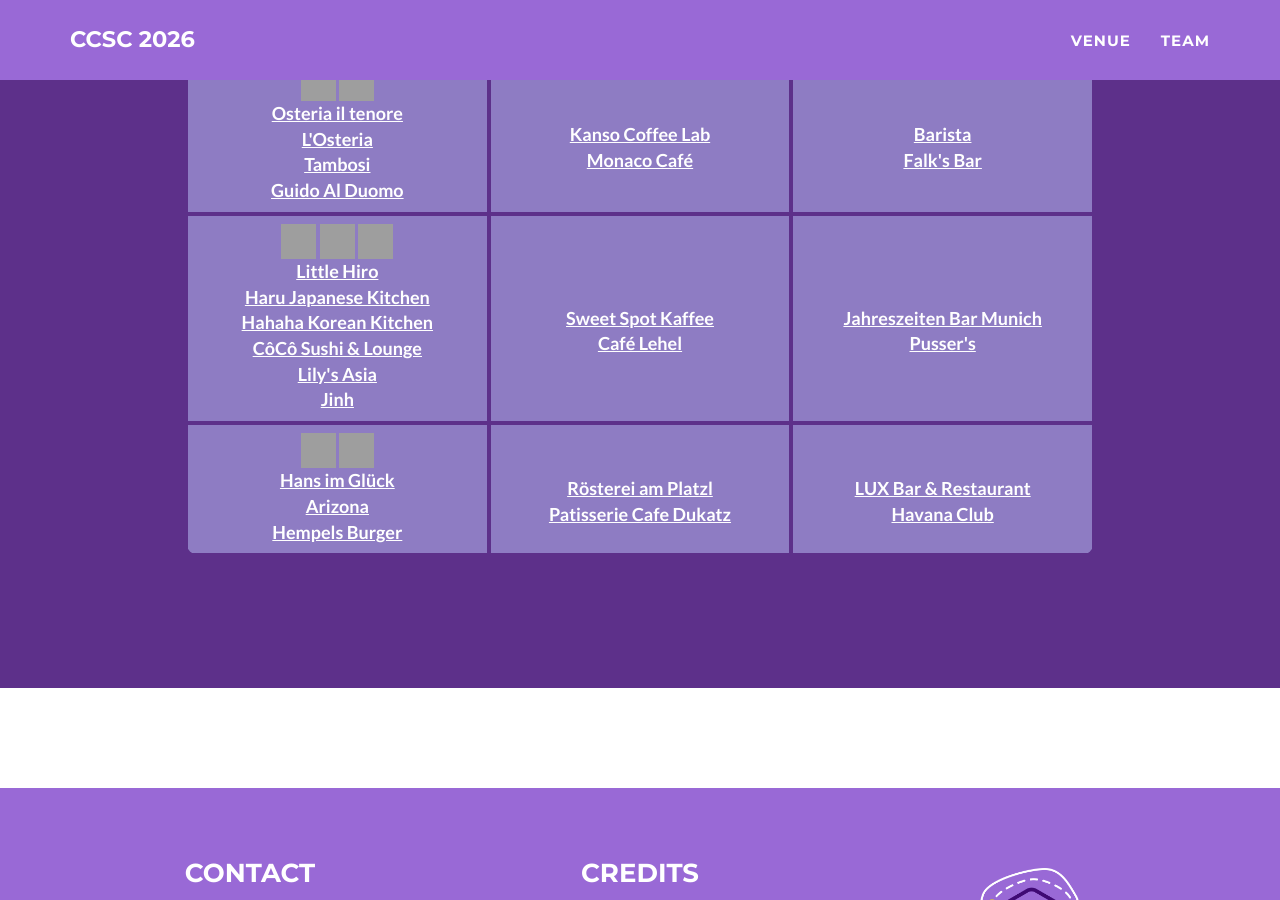
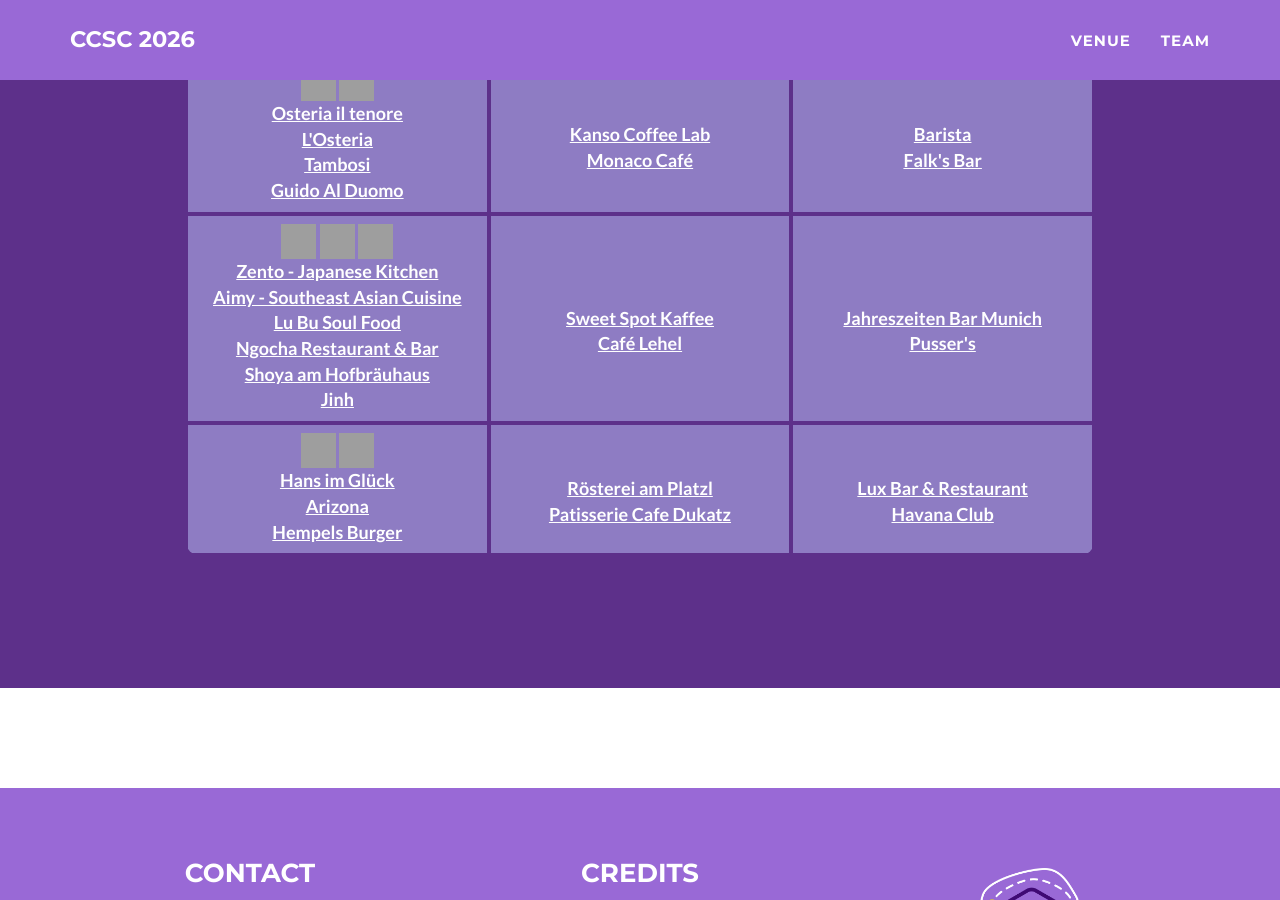
Before and after one commit to ccsc2026/ccsc2026.github.io, a Jekyll site: the page built from venue.html, in a window 1280 px wide and 900 px high, scrolled down 3181 px. Built offline with Jekyll 4.4.1, drawn with Linux system fonts in a browser that asks for light colours; grey boxes are pictures that could not be loaded.

Commit message:
Update venue.html

```diff
--- a/venue.html
+++ b/venue.html
@@ -170,11 +170,11 @@ layout: page
         </tr>
 	<tr>
           <td> <img width="35" height="35" src="https://img.icons8.com/fluency/48/salmon-sushi.png" alt="salmon-sushi"/> <img width="35" height="35" src="https://img.icons8.com/fluency/48/noodles.png" alt="noodles"/> <img width="35" height="35" src="https://img.icons8.com/fluency/48/bento.png" alt="bento"/>
-		<br> <a href="https://maps.app.goo.gl/o8SD9am7hisXzunz7" target="_blank" style="color:#ffffff;"><b>Little Hiro</b></a>
-		<br> <a href="https://maps.app.goo.gl/k4ATPXGCXcZhuPUv5" target="_blank" style="color:#ffffff;"><b>Haru Japanese Kitchen</b></a>
-		<br> <a href="https://maps.app.goo.gl/gNXpjUQTtS1hyWbk6" target="_blank" style="color:#ffffff;"><b>Hahaha Korean Kitchen</b></a>
-		<br> <a href="https://maps.app.goo.gl/7jEfakNuyyUM4YkM9" target="_blank" style="color:#ffffff;"><b>CôCô Sushi & Lounge</b></a>
-	  	<br> <a href="https://maps.app.goo.gl/yGJyDpYkZCBTeu8M8" target="_blank" style="color:#ffffff;"><b>Lily's Asia</b></a>
+		<br> <a href="https://maps.app.goo.gl/j2dkG2xUQ9LDeF666" target="_blank" style="color:#ffffff;"><b>Zento - Japanese Kitchen</b></a>
+		<br> <a href="https://maps.app.goo.gl/jRcBYgyG2JPfuEDu8" target="_blank" style="color:#ffffff;"><b>Aimy - Southeast Asian Cuisine</b></a>
+		<br> <a href="https://maps.app.goo.gl/stjyz2KLZVNi2mcbA" target="_blank" style="color:#ffffff;"><b>Lu Bu Soul Food</b></a>
+		<br> <a href="https://maps.app.goo.gl/GiFY1qLcR2a1aCaQ6" target="_blank" style="color:#ffffff;"><b>Ngocha Restaurant & Bar</b></a>
+	  	<br> <a href="https://maps.app.goo.gl/7cMfHBDyQZBgYe6W7" target="_blank" style="color:#ffffff;"><b>Shoya am Hofbräuhaus</b></a>
 	  	<br> <a href="https://maps.app.goo.gl/ZoLd5ktXD1k9a7eU8" target="_blank" style="color:#ffffff;"><b>Jinh</b></a>	</td>
 	  <td> 	<br> <a href="https://maps.app.goo.gl/iyxzumBevZ6SiASn8" target="_blank" style="color:#ffffff;"><b>Sweet Spot Kaffee</b></a>
 	  	<br> <a href="https://maps.app.goo.gl/a9XzSjU6kTCtDTK4A" target="_blank" style="color:#ffffff;"><b>Café Lehel</b></a> </td>
@@ -188,7 +188,7 @@ layout: page
 	  	<br> <a href="https://maps.app.goo.gl/nhXjAEygZFp1LW4ZA" target="_blank" style="color:#ffffff;"><b>Hempels Burger</b></a> </td>
            <td> <br> <a href="https://maps.app.goo.gl/HgbtTbwj3VCchNN89" target="_blank" style="color:#ffffff;"><b>Rösterei am Platzl</b></a>
 	  	<br> <a href="https://maps.app.goo.gl/8TiTncTp6NTfDZmC6" target="_blank" style="color:#ffffff;"><b>Patisserie Cafe Dukatz</b></a> </td>
-          <td>	<br> <a href="https://maps.app.goo.gl/n81TVNUdExbQFLqg6" target="_blank" style="color:#ffffff;"><b>LUX Bar & Restaurant</b></a>
+          <td>	<br> <a href="https://maps.app.goo.gl/n81TVNUdExbQFLqg6" target="_blank" style="color:#ffffff;"><b>Lux Bar & Restaurant</b></a>
 	  	<br> <a href="https://maps.app.goo.gl/PF7Wa7bUkqp7HmtH6" target="_blank" style="color:#ffffff;"><b>Havana Club</b></a> </td>
         </tr>
       </tbody>
```
